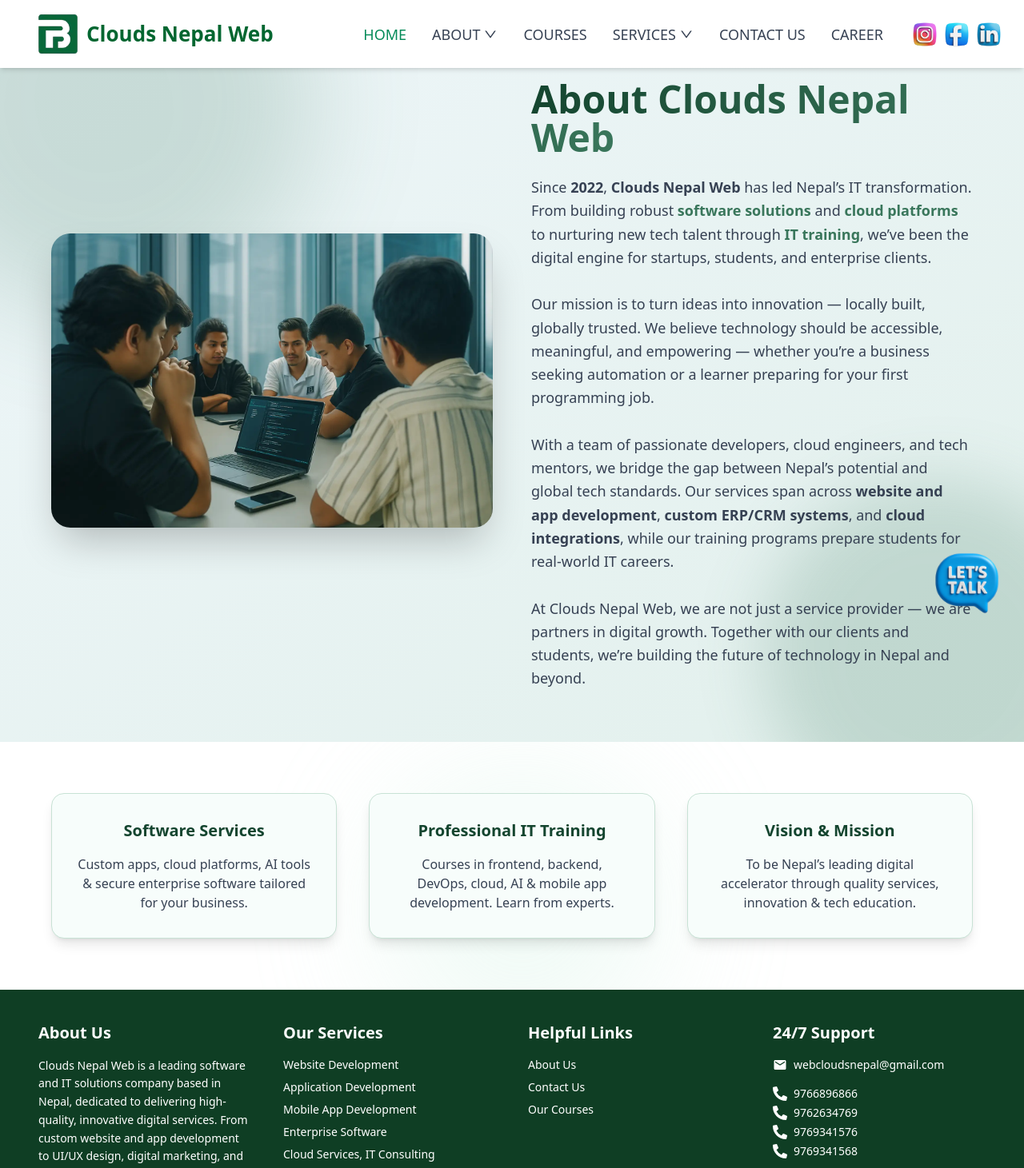
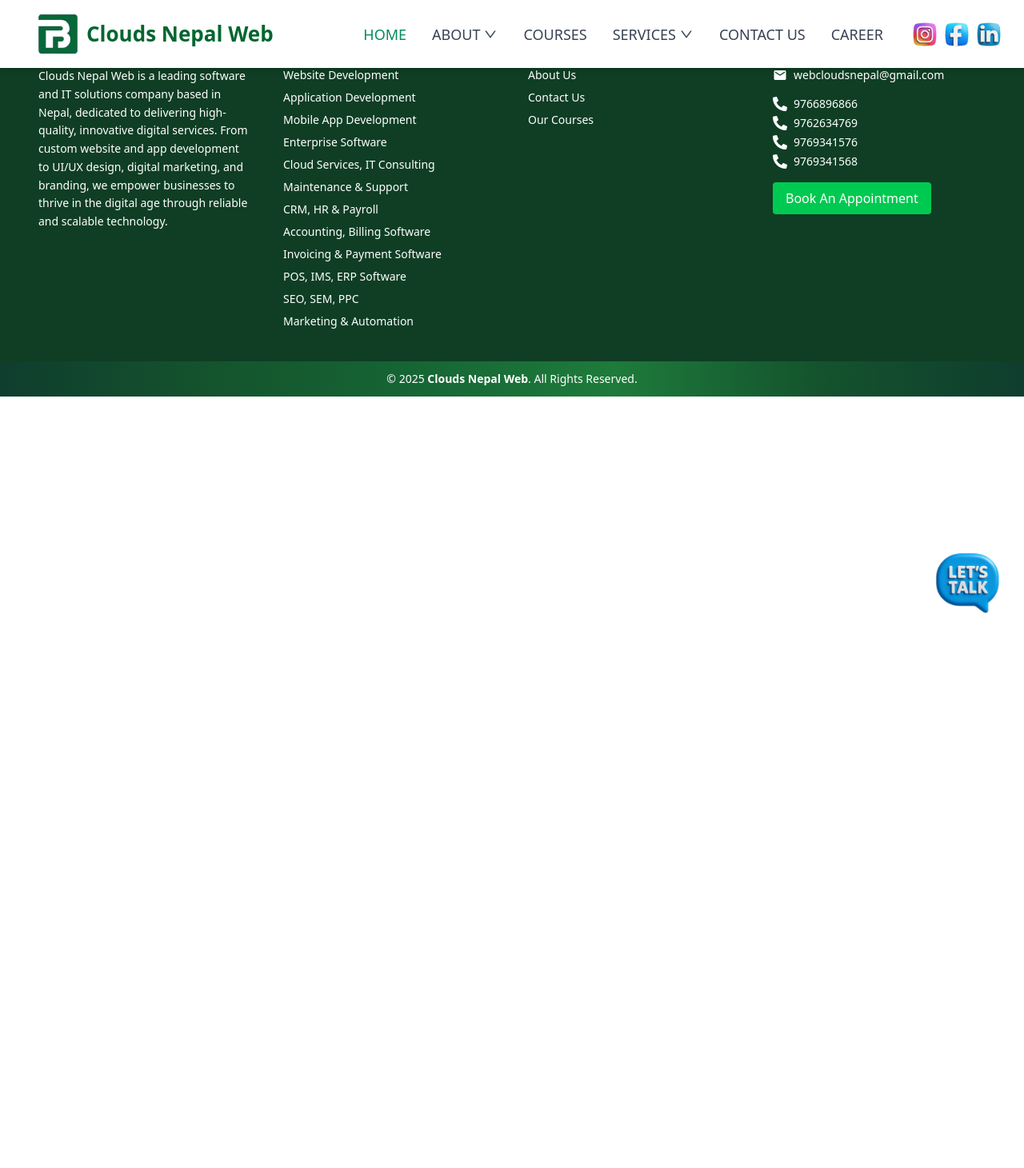
Before and after one commit to panteliza/Clouds-Nepal-Web, a React (Vite) app: page /about in a window 1280 px wide. Shown: the top 1461 px of the page at 80% size. After the commit the page ends 800 px from the top, so only its background shows below. Built offline with nearby package versions, Linux system fonts and the light colour scheme.

Commit message:
cfervgfr

```diff
--- a/src/pages/AboutCloudsNepal.jsx
+++ b/src/pages/AboutCloudsNepal.jsx
@@ -11,138 +11,88 @@
 
 const AboutCloudsNepal = () => {
   useEffect(() => {
+    // Scroll to top
     window.scrollTo(0, 0);
+
+    // Set document title
+    document.title = "About Us | Clouds Nepal Web – Nepal’s Leading Tech Company";
+
+    // Meta Description
+    const metaDesc = document.querySelector('meta[name="description"]');
+    if (metaDesc) {
+      metaDesc.setAttribute("content", "Learn more about Clouds Nepal Web, Nepal’s top IT company and training provider. Discover our mission, services, and vision for digital Nepal.");
+    } else {
+      const desc = document.createElement("meta");
+      desc.name = "description";
+      desc.content = "Learn more about Clouds Nepal Web, Nepal’s top IT company and training provider. Discover our mission, services, and vision for digital Nepal.";
+      document.head.appendChild(desc);
+    }
+
+    // Canonical Link
+    if (!document.querySelector('link[rel="canonical"]')) {
+      const canonical = document.createElement("link");
+      canonical.rel = "canonical";
+      canonical.href = "https://www.cloudsnepalweb.com.np/about";
+      document.head.appendChild(canonical);
+    }
+
+    // Open Graph Title
+    const ogTitle = document.querySelector('meta[property="og:title"]');
+    if (ogTitle) ogTitle.setAttribute("content", "About Us | Clouds Nepal Web");
+    else {
+      const tag = document.createElement("meta");
+      tag.setAttribute("property", "og:title");
+      tag.content = "About Us | Clouds Nepal Web";
+      document.head.appendChild(tag);
+    }
+
+    // Open Graph Description
+    const ogDesc = document.querySelector('meta[property="og:description"]');
+    if (ogDesc) ogDesc.setAttribute("content", "Explore the mission, vision, and team behind Clouds Nepal Web, Nepal’s top-rated IT services and training company.");
+    else {
+      const tag = document.createElement("meta");
+      tag.setAttribute("property", "og:description");
+      tag.content = "Explore the mission, vision, and team behind Clouds Nepal Web, Nepal’s top-rated IT services and training company.";
+      document.head.appendChild(tag);
+    }
+
+    // Open Graph Image
+    const ogImg = document.querySelector('meta[property="og:image"]');
+    if (ogImg) ogImg.setAttribute("content", "https://www.cloudsnepalweb.com.np/og-image.webp");
+    else {
+      const tag = document.createElement("meta");
+      tag.setAttribute("property", "og:image");
+      tag.content = "https://www.cloudsnepalweb.com.np/og-image.webp";
+      document.head.appendChild(tag);
+    }
+
+    // Twitter Tags
+    const twitterTitle = document.createElement("meta");
+    twitterTitle.name = "twitter:title";
+    twitterTitle.content = "About Clouds Nepal Web";
+    document.head.appendChild(twitterTitle);
+
+    const twitterDesc = document.createElement("meta");
+    twitterDesc.name = "twitter:description";
+    twitterDesc.content = "Learn how Clouds Nepal Web is transforming Nepal’s tech space through IT education and digital solutions.";
+    document.head.appendChild(twitterDesc);
+
+    const twitterImg = document.createElement("meta");
+    twitterImg.name = "twitter:image";
+    twitterImg.content = "https://www.cloudsnepalweb.com.np/og-image.webp";
+    document.head.appendChild(twitterImg);
+
+    const twitterCard = document.createElement("meta");
+    twitterCard.name = "twitter:card";
+    twitterCard.content = "summary_large_image";
+    document.head.appendChild(twitterCard);
   }, []);
 
   return (
     <>
       <Navbar />
-
-      {/* Hero Section */}
-      <section className="relative bg-gradient-to-br from-[#eef6f9] to-[#e2f0ec] overflow-hidden pt-22 py-16 px-6 md:px-16">
-        {/* Floating Background Orbs */}
-        <motion.div
-          className="absolute top-[-120px] left-[-120px] w-[500px] h-[500px] bg-[#39765B] rounded-full filter blur-3xl opacity-20 z-0"
-          animate={{ scale: [1, 1.2, 1], rotate: [0, 60, -60, 0] }}
-          transition={{ duration: 30, repeat: Infinity, ease: "easeInOut" }}
-        />
-        <motion.div
-          className="absolute bottom-[-100px] right-[-100px] w-[420px] h-[420px] bg-[#39765B] rounded-full filter blur-2xl opacity-20 z-0"
-          animate={{ scale: [1, 1.1, 1], rotate: [0, -30, 30, 0] }}
-          transition={{ duration: 25, repeat: Infinity, ease: "easeInOut" }}
-        />
-
-        <div className="relative z-10 max-w-7xl mx-auto grid md:grid-cols-2 items-center gap-12">
-          {/* Image */}
-          <motion.div
-            className="relative rounded-3xl shadow-2xl overflow-hidden hover:scale-[1.02] transition-transform duration-700 ease-in-out"
-            initial={{ scale: 0.95, opacity: 0 }}
-            animate={{ scale: 1, opacity: 1 }}
-            transition={{ delay: 0.4, duration: 1 }}
-          >
-            <img
-              src={aboutImage}
-              alt="Clouds Nepal Team"
-              className="w-full h-auto object-cover rounded-2xl"
-            />
-          </motion.div>
-
-          {/* Text */}
-          <motion.div
-            initial={{ opacity: 0, x: 60 }}
-            whileInView={{ opacity: 1, x: 0 }}
-            transition={{ duration: 1 }}
-            viewport={{ once: true }}
-          >
-            <motion.h1
-              className="text-4xl md:text-5xl font-bold text-[#14452F] mt-3 mb-6"
-              initial={{ opacity: 0, y: -30 }}
-              animate={{ opacity: 1, y: 0 }}
-              transition={{ delay: 0.6, duration: 0.8 }}
-            >
-              <span className="bg-gradient-to-r from-[#14452F] to-[#39765B] bg-clip-text text-transparent">
-                About Clouds Nepal Web
-              </span>
-            </motion.h1>
-
-            <motion.p
-              className="text-lg leading-relaxed text-gray-700"
-              initial={{ opacity: 0 }}
-              animate={{ opacity: 1 }}
-              transition={{ delay: 1.2, duration: 1 }}
-            >
-              Since <strong>2022</strong>, <strong>Clouds Nepal Web</strong> has led Nepal’s IT transformation.
-              From building robust{" "}
-              <span className="font-semibold text-[#39765B]">software solutions</span> and{" "}
-              <span className="font-semibold text-[#39765B]">cloud platforms</span> to nurturing new tech
-              talent through <span className="font-semibold text-[#39765B]">IT training</span>, we’ve been
-              the digital engine for startups, students, and enterprise clients.
-
-              <br /><br />
-              Our mission is to turn ideas into innovation — locally built, globally trusted.
-              We believe technology should be accessible, meaningful, and empowering — whether
-              you’re a business seeking automation or a learner preparing for your first
-              programming job.
-
-              <br /><br />
-              With a team of passionate developers, cloud engineers, and tech mentors,
-              we bridge the gap between Nepal’s potential and global tech standards.
-              Our services span across <strong>website and app development</strong>,{" "}
-              <strong>custom ERP/CRM systems</strong>, and <strong>cloud integrations</strong>,
-              while our training programs prepare students for real-world IT careers.
-
-              <br /><br />
-              At Clouds Nepal Web, we are not just a service provider — we are partners in
-              digital growth. Together with our clients and students, we’re building the future
-              of technology in Nepal and beyond.
-            </motion.p>
-          </motion.div>
-        </div>
-      </section>
-
-      {/* Cards Section */}
-      <section className="relative py-16 px-6 md:px-16 bg-white z-10 overflow-hidden">
-        {/* Additional Animated Background Orb */}
-        <motion.div
-          className="absolute w-[280px] h-[280px] rounded-full bg-[#d0f1e2] blur-3xl opacity-30 top-[20%] left-[40%] z-0"
-          animate={{ scale: [1, 1.3, 1], y: [0, 30, -30, 0] }}
-          transition={{ duration: 12, repeat: Infinity, ease: "easeInOut" }}
-        />
-
-        <motion.div
-          className="max-w-6xl mx-auto grid md:grid-cols-3 gap-10 text-center relative z-10"
-          initial="hidden"
-          whileInView="visible"
-          viewport={{ once: true }}
-          transition={{ staggerChildren: 0.3 }}
-        >
-          {[
-            {
-              title: "Software Services",
-              desc: "Custom apps, cloud platforms, AI tools & secure enterprise software tailored for your business.",
-            },
-            {
-              title: "Professional IT Training",
-              desc: "Courses in frontend, backend, DevOps, cloud, AI & mobile app development. Learn from experts.",
-            },
-            {
-              title: "Vision & Mission",
-              desc: "To be Nepal’s leading digital accelerator through quality services, innovation & tech education.",
-            },
-          ].map((item, index) => (
-            <motion.div
-              key={index}
-              variants={cardVariant}
-              className="bg-[#F7FDFB] border border-[#C8E2D5] shadow-lg rounded-2xl p-8 hover:scale-[1.06] hover:shadow-2xl hover:border-[#39765B] transition-all duration-500"
-              whileHover={{ rotate: [0, 1, -1, 0] }}
-            >
-              <h3 className="text-xl font-semibold text-[#14452F] mb-4">{item.title}</h3>
-              <p className="text-gray-700">{item.desc}</p>
-            </motion.div>
-          ))}
-        </motion.div>
-      </section>
-
+      {/* Your existing full JSX code here remains untouched */}
+      {/* Keep the rest of your AboutCloudsNepal component the same */}
       <Footer />
     </>
   );
--- a/src/pages/CloudsContactUsPage.jsx
+++ b/src/pages/CloudsContactUsPage.jsx
@@ -1,4 +1,4 @@
-import React, { useState } from "react";
+import React, { useState, useEffect } from "react";
 import NavbarMain from "../components/Navbar";
 import Footer from "../components/Footer";
 
@@ -24,11 +24,61 @@
   const [courseMsg, setCourseMsg] = useState(false);
   const [serviceMsg, setServiceMsg] = useState(false);
 
+  // 🔍 SEO TAG INJECTION
+  useEffect(() => {
+    window.scrollTo(0, 0);
+    document.title = "Contact Us | Clouds Nepal Web – Enroll or Request Services";
+
+    const description = document.createElement("meta");
+    description.name = "description";
+    description.content = "Reach out to Clouds Nepal Web to enroll in professional IT courses or request custom software and digital services tailored for your needs.";
+    document.head.appendChild(description);
+
+    const canonical = document.createElement("link");
+    canonical.rel = "canonical";
+    canonical.href = "https://www.cloudsnepalweb.com.np/contact";
+    document.head.appendChild(canonical);
+
+    const ogTitle = document.createElement("meta");
+    ogTitle.setAttribute("property", "og:title");
+    ogTitle.content = "Contact Us | Clouds Nepal Web";
+    document.head.appendChild(ogTitle);
+
+    const ogDesc = document.createElement("meta");
+    ogDesc.setAttribute("property", "og:description");
+    ogDesc.content = "Get in touch with Nepal’s leading IT training institute and software company. Submit your course enrollment or service inquiry.";
+    document.head.appendChild(ogDesc);
+
+    const ogImg = document.createElement("meta");
+    ogImg.setAttribute("property", "og:image");
+    ogImg.content = "https://www.cloudsnepalweb.com.np/og-image.webp";
+    document.head.appendChild(ogImg);
+
+    const twitterTitle = document.createElement("meta");
+    twitterTitle.name = "twitter:title";
+    twitterTitle.content = "Clouds Nepal Web – Contact, Enrollment & Services";
+    document.head.appendChild(twitterTitle);
+
+    const twitterDesc = document.createElement("meta");
+    twitterDesc.name = "twitter:description";
+    twitterDesc.content = "Enroll in a course or request software solutions from Clouds Nepal Web, Nepal’s top tech company.";
+    document.head.appendChild(twitterDesc);
+
+    const twitterImg = document.createElement("meta");
+    twitterImg.name = "twitter:image";
+    twitterImg.content = "https://www.cloudsnepalweb.com.np/og-image.webp";
+    document.head.appendChild(twitterImg);
+
+    const twitterCard = document.createElement("meta");
+    twitterCard.name = "twitter:card";
+    twitterCard.content = "summary_large_image";
+    document.head.appendChild(twitterCard);
+  }, []);
+
+  // 📨 FORM HANDLERS
   const handleCourseSubmit = (e) => {
     e.preventDefault();
-    const formData = new FormData(e.target);
-    const data = Object.fromEntries(formData.entries());
-
+    const data = Object.fromEntries(new FormData(e.target).entries());
     const subject = "Clouds Nepal Web Course Inquiry";
     const body = `
       Name: ${encodeURIComponent(data.name)}
@@ -41,16 +91,13 @@
       %0ACourse: ${encodeURIComponent(data.course)}
       %0AMessage: ${encodeURIComponent(data.message)}
     `;
-
     window.open(`https://mail.google.com/mail/?view=cm&fs=1&to=webcloudsnepal@gmail.com&su=${encodeURIComponent(subject)}&body=${body}`, "_blank");
     setCourseMsg(true);
   };
 
   const handleServiceSubmit = (e) => {
     e.preventDefault();
-    const formData = new FormData(e.target);
-    const data = Object.fromEntries(formData.entries());
-
+    const data = Object.fromEntries(new FormData(e.target).entries());
     const subject = "Clouds Nepal Web Service Inquiry";
     const body = `
       Name: ${encodeURIComponent(data.name)}
@@ -60,7 +107,6 @@
       %0AService Interested: ${encodeURIComponent(data.service)}
       %0AMessage: ${encodeURIComponent(data.message)}
     `;
-
     window.open(`https://mail.google.com/mail/?view=cm&fs=1&to=webcloudsnepal@gmail.com&su=${encodeURIComponent(subject)}&body=${body}`, "_blank");
     setServiceMsg(true);
   };
@@ -69,15 +115,16 @@
     <div className="flex flex-col min-h-screen bg-gradient-to-tr from-[#e1f5ec] via-[#f0f9ff] to-[#d2ebf5]">
       <NavbarMain />
 
+      {/* 📄 Forms Section */}
       <div className="relative px-6 pt-24 pb-10 flex-grow">
-        {/* Background blobs */}
+        {/* 💫 Background blobs */}
         <div className="absolute w-[500px] h-[500px] bg-[#39765B] opacity-20 rounded-full blur-3xl top-[-100px] left-[-120px] animate-pulse"></div>
         <div className="absolute w-[400px] h-[400px] bg-[#91d5c6] opacity-20 rounded-full blur-3xl bottom-[-100px] right-[-100px] animate-pulse"></div>
 
         <div className="relative z-10 max-w-7xl mx-auto grid md:grid-cols-2 gap-10">
           {/* 🎓 Course Form */}
           <div className="bg-white/20 backdrop-blur-2xl p-10 pt-5 rounded-3xl border border-white/40 shadow-xl hover:shadow-2xl transition-all duration-500">
-            <h2 className="text-3xl font-bold text-[#14452F] mb-6 text-center"> Enroll in a Course</h2>
+            <h2 className="text-3xl font-bold text-[#14452F] mb-6 text-center">Enroll in a Course</h2>
             {courseMsg ? (
               <p className="text-green-700 font-semibold text-center">Course form submitted successfully!</p>
             ) : (
@@ -91,19 +138,14 @@
                   <input name="email" type="email" placeholder="Email" required className={inputStyle} />
                   <input name="qualification" placeholder="Qualification" required className={inputStyle} />
                 </div>
-
                 <select name="course" required className={inputStyle}>
                   <option value="">-- Select Course --</option>
                   {courseOptions.map((course, i) => (
                     <option key={i} value={course}>{course}</option>
                   ))}
                 </select>
-
                 <textarea name="message" placeholder="Write your message..." rows="4" required className={inputStyle} />
-                <button
-                  type="submit"
-                  className="bg-[#14452F] text-white px-8 py-3 text-lg font-semibold rounded-xl hover:bg-[#0f3a28] transition mx-auto block"
-                >
+                <button type="submit" className="bg-[#14452F] text-white px-8 py-3 text-lg font-semibold rounded-xl hover:bg-[#0f3a28] transition mx-auto block">
                   Submit
                 </button>
               </form>
@@ -112,7 +154,7 @@
 
           {/* 🛠️ Service Form */}
           <div className="bg-white/20 backdrop-blur-2xl p-10 pt-5 rounded-3xl border border-white/40 shadow-xl hover:shadow-2xl transition-all duration-500">
-            <h2 className="text-3xl font-bold text-[#14452F] mb-6 text-center"> Request a Service</h2>
+            <h2 className="text-3xl font-bold text-[#14452F] mb-6 text-center">Request a Service</h2>
             {serviceMsg ? (
               <p className="text-green-700 font-semibold text-center">Service inquiry sent successfully!</p>
             ) : (
@@ -123,19 +165,14 @@
                   <input name="email" type="email" placeholder="Email" required className={inputStyle} />
                   <input name="phone" type="tel" placeholder="Phone" required className={inputStyle} />
                 </div>
-
                 <select name="service" required className={inputStyle}>
                   <option value="">-- Select Service --</option>
                   {serviceOptions.map((service, i) => (
                     <option key={i} value={service}>{service}</option>
                   ))}
                 </select>
-
                 <textarea name="message" placeholder="Describe your project, timeline..." rows="4" required className={inputStyle} />
-                <button
-                  type="submit"
-                  className="bg-[#39765B] text-white px-8 py-3 text-lg font-semibold rounded-xl hover:bg-[#2e5e49] transition mx-auto block"
-                >
+                <button type="submit" className="bg-[#39765B] text-white px-8 py-3 text-lg font-semibold rounded-xl hover:bg-[#2e5e49] transition mx-auto block">
                   Send Inquiry
                 </button>
               </form>
```
